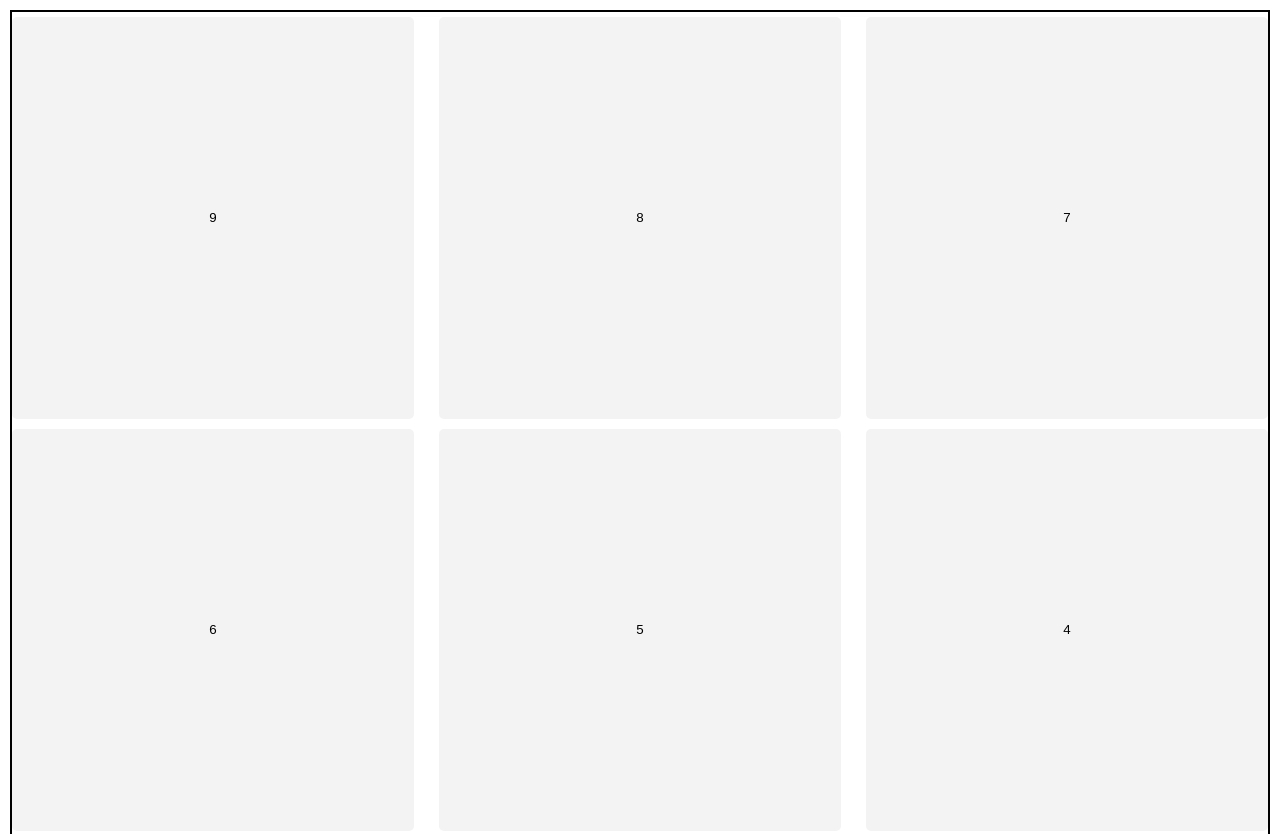
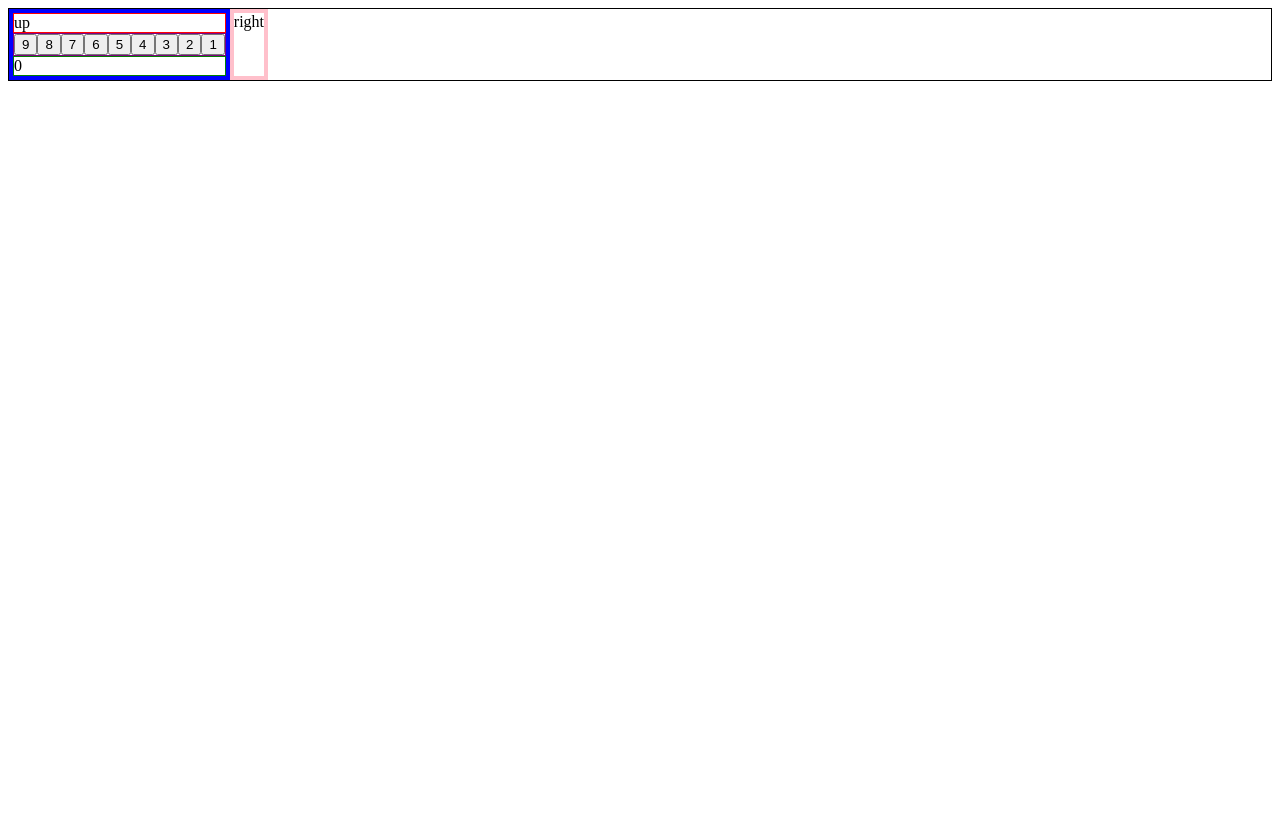
Before and after one commit to Facumasa/full-calculator-html-css-js, a plain HTML site: page index.html in a window 1280 px wide. Shown: the top 834 px of the page. After the commit the page ends 800 px from the top, so only its background shows below. Drawn offline with Linux system fonts and the light colour scheme.

Commit message:
starting from scratch first the css with flex containers

```diff
--- a/index.html
+++ b/index.html
@@ -4,15 +4,16 @@
     <meta charset="UTF-8">
     <meta name="viewport" content="width=device-width, initial-scale=1.0">
     <title>Calculator</title>
-    <link rel="stylesheet" href="styles.css">
+    <link rel="stylesheet" href="styles2.css">
     <script src="script.js" defer></script>
     <!-- defer so that the script runs after the entire document is parsed -->
 </head>
 <body>
-    <div id="container">
-        <div id="contnums">
-
-        </div>
+    <div id="contLeft">
+        <div id="contUp">up</div>
+        <div id="contNums"></div>
+        <div id="zeroButt">0</div>
     </div>
+    <div id="contRight">right</div>
 </body>
 </html>
--- a/script.js
+++ b/script.js
@@ -43,9 +43,9 @@ console.log(operate(1,3,'+'));
 
 
 //--------------------DOM modification-------------------
-const contnum = document.querySelector("#contnums");
+const contnum = document.querySelector("#contNums");
 // the #cointainer is thelling the querySelector that I am looking for something with id="container"
-const container = document.querySelector("#container");
+const contLeft= document.querySelector("#contLeft");
 
 
 for (let index = 9; index > 0; index--) {
@@ -55,7 +55,7 @@ for (let index = 9; index > 0; index--) {
     numbutt.textContent = index;
 }
 
-const zerobutt = document.createElement('button');
-container.appendChild(zerobutt);
-zerobutt.classList.add('numButton');
-zerobutt.textContent = 0;
+// const zerobutt = document.createElement('button');
+// container.appendChild(zerobutt);
+// zerobutt.classList.add('numButton');
+// zerobutt.textContent = 0;
--- a/styles.css
+++ b/styles.css
@@ -5,7 +5,6 @@ body {
 }
 
 #container{
-    align-self: stretch; /*hace que SOLO este item del flex en el que esta (body) se estire en horizontal*/
     flex-grow: 1;
     display: flex;
     flex-direction: column;
--- /dev/null
+++ b/styles2.css
@@ -0,0 +1,25 @@
+body {
+    display:flex;
+    border: 1px solid black;
+}
+
+#contLeft {
+    border: 4px solid blue;
+}
+
+#contUp {
+    border: 1px solid red;
+}
+
+#contNums {
+    border: 1px solid purple;
+    display: flex;
+}
+
+#zeroButt {
+    border: 1px solid green;
+}
+
+#contRight {
+    border: 4px solid pink;
+}
```
